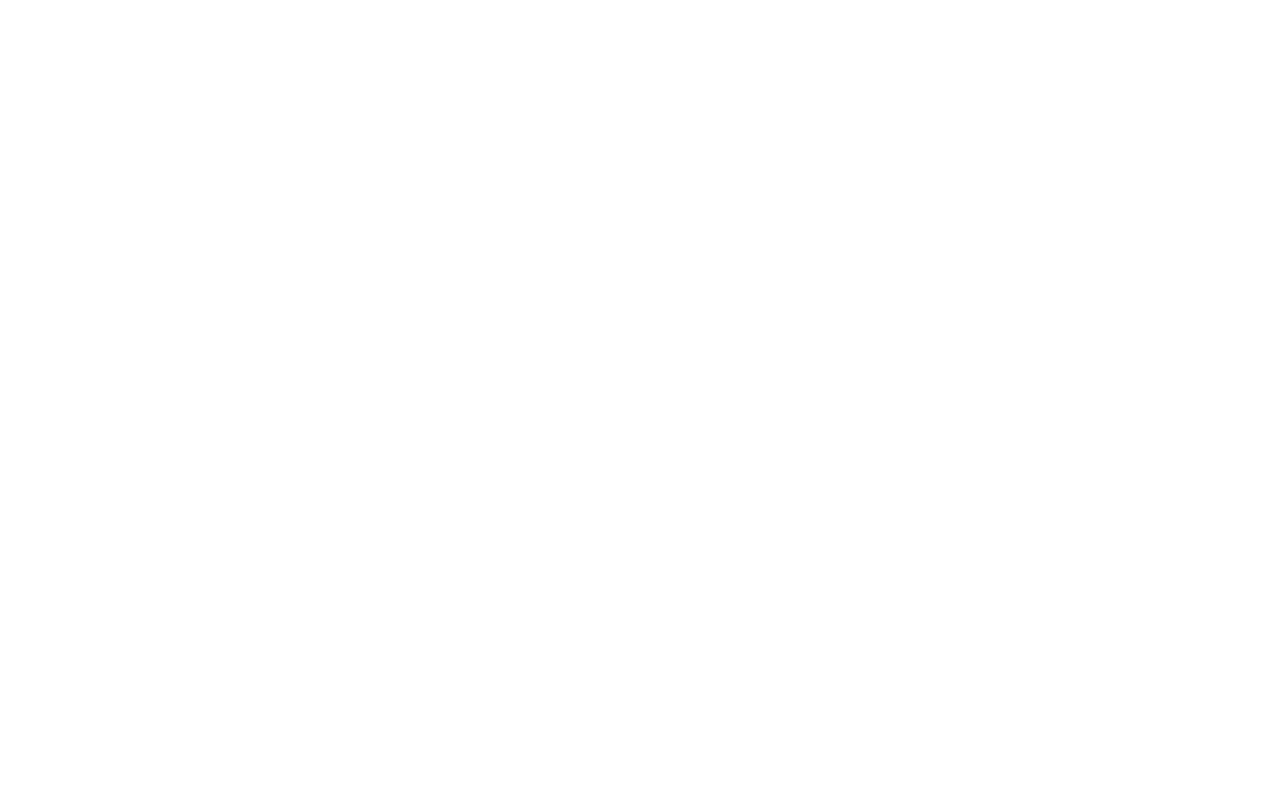
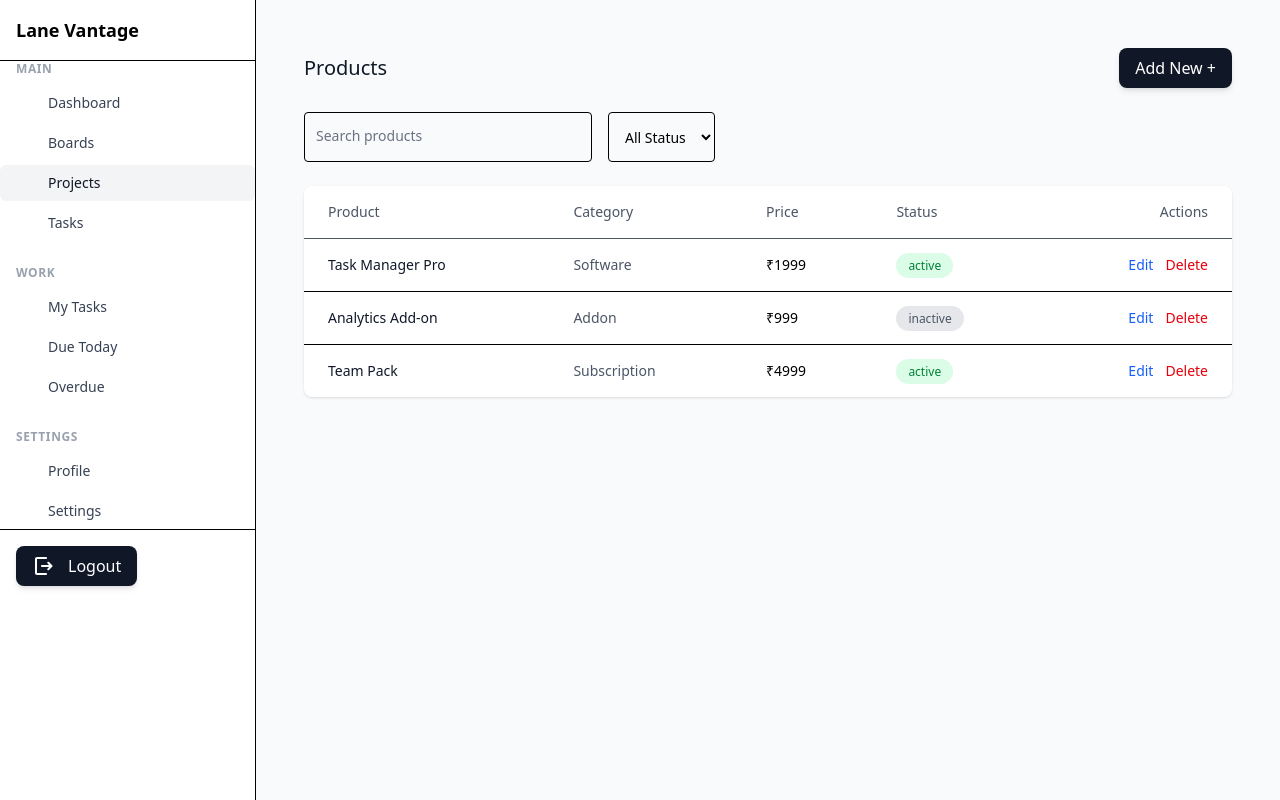
Before and after one commit to 4606-raj/lane-vantage-frontend, a Vue app: page /projects in a window 1280 px wide. Before the commit this address had no page. Built offline with nearby package versions, Linux system fonts and the light colour scheme; sample sign-in values are in the browser's storage.

Commit message:
button-update-and-project-page

```diff
--- a/src/components/icons/LogoutIcon.vue
+++ b/src/components/icons/LogoutIcon.vue
@@ -1,7 +1,7 @@
 <template>
   <svg xmlns="http://www.w3.org/2000/svg" fill="none" viewBox="0 0 24 24" height="24" width="24">
           <g id="logout">
-            <path id="Union" fill="#000000" d="M14 3c0.5523 0 1 0.44772 1 1s-0.4477 1 -1 1H5v14h9c0.5523 0 1 0.4477 1 1s-0.4477 1 -1 1H5c-1.10457 0 -2 -0.8954 -2 -2V5c0 -1.10457 0.89543 -2 2 -2zm1.543 5.04297c0.3905 -0.39048 1.0235 -0.39048 1.414 0l3.25 3.25003c0.0478 0.0478 0.0906 0.1006 0.128 0.1572 0.0247 0.0375 0.0462 0.0764 0.0654 0.1162 0.0218 0.0452 0.0408 0.092 0.0557 0.1406 0.0061 0.0203 0.0107 0.041 0.0156 0.0616 0.0176 0.0743 0.0283 0.1517 0.0283 0.2314 0 0.083 -0.0122 0.1631 -0.0312 0.2402 -0.0042 0.017 -0.0077 0.0341 -0.0127 0.0508 -0.0149 0.049 -0.0338 0.0961 -0.0557 0.1416 -0.02 0.0417 -0.0432 0.082 -0.0693 0.1211 -0.0126 0.0188 -0.0263 0.0368 -0.0401 0.0547 -0.026 0.0338 -0.053 0.0676 -0.084 0.0986l-3.25 3.25c-0.3905 0.3905 -1.0235 0.3905 -1.414 0s-0.3905 -1.0235 0 -1.414L17.0859 13H10c-0.55226 0 -0.99996 -0.4478 -1 -1 0.00003 -0.5523 0.44774 -1 1 -1h7.0859L15.543 9.45703c-0.3905 -0.39051 -0.3905 -1.02354 0 -1.41406" stroke-width="1"></path>
+            <path id="Union" fill="#ffffff" d="M14 3c0.5523 0 1 0.44772 1 1s-0.4477 1 -1 1H5v14h9c0.5523 0 1 0.4477 1 1s-0.4477 1 -1 1H5c-1.10457 0 -2 -0.8954 -2 -2V5c0 -1.10457 0.89543 -2 2 -2zm1.543 5.04297c0.3905 -0.39048 1.0235 -0.39048 1.414 0l3.25 3.25003c0.0478 0.0478 0.0906 0.1006 0.128 0.1572 0.0247 0.0375 0.0462 0.0764 0.0654 0.1162 0.0218 0.0452 0.0408 0.092 0.0557 0.1406 0.0061 0.0203 0.0107 0.041 0.0156 0.0616 0.0176 0.0743 0.0283 0.1517 0.0283 0.2314 0 0.083 -0.0122 0.1631 -0.0312 0.2402 -0.0042 0.017 -0.0077 0.0341 -0.0127 0.0508 -0.0149 0.049 -0.0338 0.0961 -0.0557 0.1416 -0.02 0.0417 -0.0432 0.082 -0.0693 0.1211 -0.0126 0.0188 -0.0263 0.0368 -0.0401 0.0547 -0.026 0.0338 -0.053 0.0676 -0.084 0.0986l-3.25 3.25c-0.3905 0.3905 -1.0235 0.3905 -1.414 0s-0.3905 -1.0235 0 -1.414L17.0859 13H10c-0.55226 0 -0.99996 -0.4478 -1 -1 0.00003 -0.5523 0.44774 -1 1 -1h7.0859L15.543 9.45703c-0.3905 -0.39051 -0.3905 -1.02354 0 -1.41406" stroke-width="1"></path>
           </g>
         </svg>
 </template>
--- a/src/components/ui/form/Button.vue
+++ b/src/components/ui/form/Button.vue
@@ -2,10 +2,10 @@
 <template>
   <button
     :disabled="loading || disabled"
-    class="font-bold py-2 px-4 rounded inline-flex items-center gap-2 transition"
+    class="flex items-center gap-3 rounded-lg bg-gray-900 py-2 px-4 text-center align-middle text-white shadow-md shadow-gray-900/10 transition-all hover:shadow-lg hover:shadow-gray-900/20 focus:opacity-[0.85] focus:shadow-none active:opacity-[0.85] active:shadow-none disabled:pointer-events-none disabled:opacity-50 disabled:shadow-none cursor-pointer"
     :class="loading || disabled
       ? 'bg-gray-300 text-gray-500 cursor-not-allowed'
-      : 'bg-gray-300 hover:bg-gray-400 text-gray-800'"
+      : ''"
     @click="handleClick"
   >
     <!-- Loader -->
--- a/src/layouts/AppLayout.vue
+++ b/src/layouts/AppLayout.vue
@@ -6,7 +6,7 @@
 
     <!-- Main content -->
     <main class="flex-1 p-6">
-      <slot />
+      <router-view />
     </main>
   </div>
 </template>
--- a/src/router/index.ts
+++ b/src/router/index.ts
@@ -46,6 +46,11 @@ const router = createRouter({
           name: 'home',
           component: HomeView,
         },
+        {
+          path: '/projects',
+          name: 'projects',
+          component: () => import('@/views/projects/List.vue')
+        },
       ],
     },
   ],
--- /dev/null
+++ b/src/views/projects/List.vue
@@ -0,0 +1,149 @@
+<!-- eslint-disable vue/multi-word-component-names -->
+<template>
+  <div class="p-6 space-y-6">
+    <!-- App Bar -->
+    <div class="flex items-center justify-between">
+      <h1 class="text-xl font-medium text-gray-900">Products</h1>
+
+      <Button @click="() => {}">Add New +</Button>
+
+    </div>
+
+    <!-- Filters (Material style) -->
+    <div class="flex gap-4">
+      <div class="relative">
+        <input
+          v-model="search"
+          type="text"
+          placeholder=" "
+          class="peer w-72 px-3 pt-5 pb-2 text-sm border rounded
+                 focus:outline-none focus:ring-0 focus:border-blue-600"
+        />
+        <label
+          class="absolute left-3 top-2 text-xs text-gray-500
+                 peer-placeholder-shown:top-3.5
+                 peer-placeholder-shown:text-sm
+                 peer-focus:top-2
+                 peer-focus:text-xs
+                 peer-focus:text-blue-600
+                 transition-all"
+        >
+          Search products
+        </label>
+      </div>
+
+      <select
+        v-model="status"
+        class="px-3 py-3 text-sm border rounded
+               focus:outline-none focus:border-blue-600"
+      >
+        <option value="">All Status</option>
+        <option value="active">Active</option>
+        <option value="inactive">Inactive</option>
+      </select>
+    </div>
+
+    <!-- Material Card -->
+    <div class="bg-white rounded-lg shadow">
+      <table class="w-full text-sm">
+        <thead class="border-b text-gray-600">
+          <tr>
+            <th class="px-6 py-4 font-medium text-left">Product</th>
+            <th class="px-6 py-4 font-medium text-left">Category</th>
+            <th class="px-6 py-4 font-medium text-left">Price</th>
+            <th class="px-6 py-4 font-medium text-left">Status</th>
+            <th class="px-6 py-4 font-medium text-right">Actions</th>
+          </tr>
+        </thead>
+
+        <tbody>
+          <tr
+            v-for="product in filteredProducts"
+            :key="product.id"
+            class="border-b last:border-b-0 hover:bg-gray-100 transition"
+          >
+            <td class="px-6 py-4 font-medium text-gray-900">
+              {{ product.name }}
+            </td>
+
+            <td class="px-6 py-4 text-gray-600">
+              {{ product.category }}
+            </td>
+
+            <td class="px-6 py-4">
+              ₹{{ product.price }}
+            </td>
+
+            <td class="px-6 py-4">
+              <span
+                class="px-3 py-1 text-xs rounded-full font-medium"
+                :class="product.status === 'active'
+                  ? 'bg-green-100 text-green-700'
+                  : 'bg-gray-200 text-gray-600'"
+              >
+                {{ product.status }}
+              </span>
+            </td>
+
+            <td class="px-6 py-4 text-right">
+              <div class="flex justify-end gap-3">
+                <button
+                  class="text-blue-600 hover:underline"
+                  @click="$router.push({ name: 'product-edit', params: { id: product.id } })"
+                >
+                  Edit
+                </button>
+
+                <button
+                  class="text-red-600 hover:underline"
+                  @click="remove(product.id)"
+                >
+                  Delete
+                </button>
+              </div>
+            </td>
+          </tr>
+
+          <tr v-if="!filteredProducts.length">
+            <td colspan="5" class="px-6 py-12 text-center text-gray-500">
+              No products found
+            </td>
+          </tr>
+        </tbody>
+      </table>
+    </div>
+  </div>
+</template>
+
+<script setup lang="ts">
+import Button from '@/components/ui/form/Button.vue'
+import { ref, computed } from 'vue'
+
+interface Product {
+  id: number
+  name: string
+  category: string
+  price: number
+  status: 'active' | 'inactive'
+}
+
+const search = ref('')
+const status = ref('')
+
+const products = ref<Product[]>([
+  { id: 1, name: 'Task Manager Pro', category: 'Software', price: 1999, status: 'active' },
+  { id: 2, name: 'Analytics Add-on', category: 'Addon', price: 999, status: 'inactive' },
+  { id: 3, name: 'Team Pack', category: 'Subscription', price: 4999, status: 'active' }
+])
+
+const filteredProducts = computed(() =>
+  products.value.filter(p =>
+    p.name.toLowerCase().includes(search.value.toLowerCase()) &&
+    (!status.value || p.status === status.value)
+  )
+)
+
+const remove = (id: number) => {
+  products.value = products.value.filter(p => p.id !== id)
+}
+</script>
```
